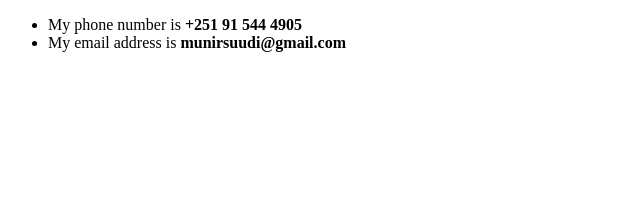
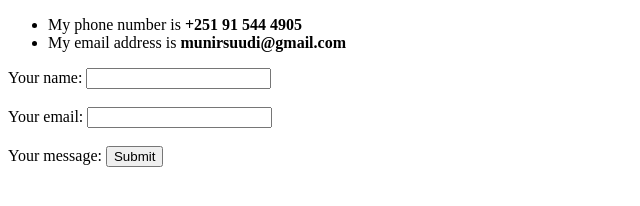
Before and after one commit to Munirsuudi/cv, a plain HTML site: page contact me.html in a window 1280 px wide. Shown: the whole page, without its empty margins (0-640 px from the left). Drawn offline with Linux system fonts and the light colour scheme.

Commit message:
Update contact me.html

```diff
--- a/contact me.html
+++ b/contact me.html
@@ -9,5 +9,16 @@
   <li>My phone number is <strong>+251 91 544 4905</strong></li>
   <li>My email address is <strong>munirsuudi@gmail.com</strong></li>
 </ul>
+    <form action="mailto:info@munirsuudi.com" method="post" enctype="text/plain"
+      <label>Your name:</label>
+      <input type="text" name=Your name" value=""><br>
+      <br>
+      <label>Your email:</label>
+      <input type="email" name="Your email" value=""><br>
+      <br>
+      <label>Your message:</label>
+      <taxtarea name="Your message" rows="10" cols"30"></textarea>
+      <input type="Submit" name="">
+    </form>
   </body>
 </html>
```
